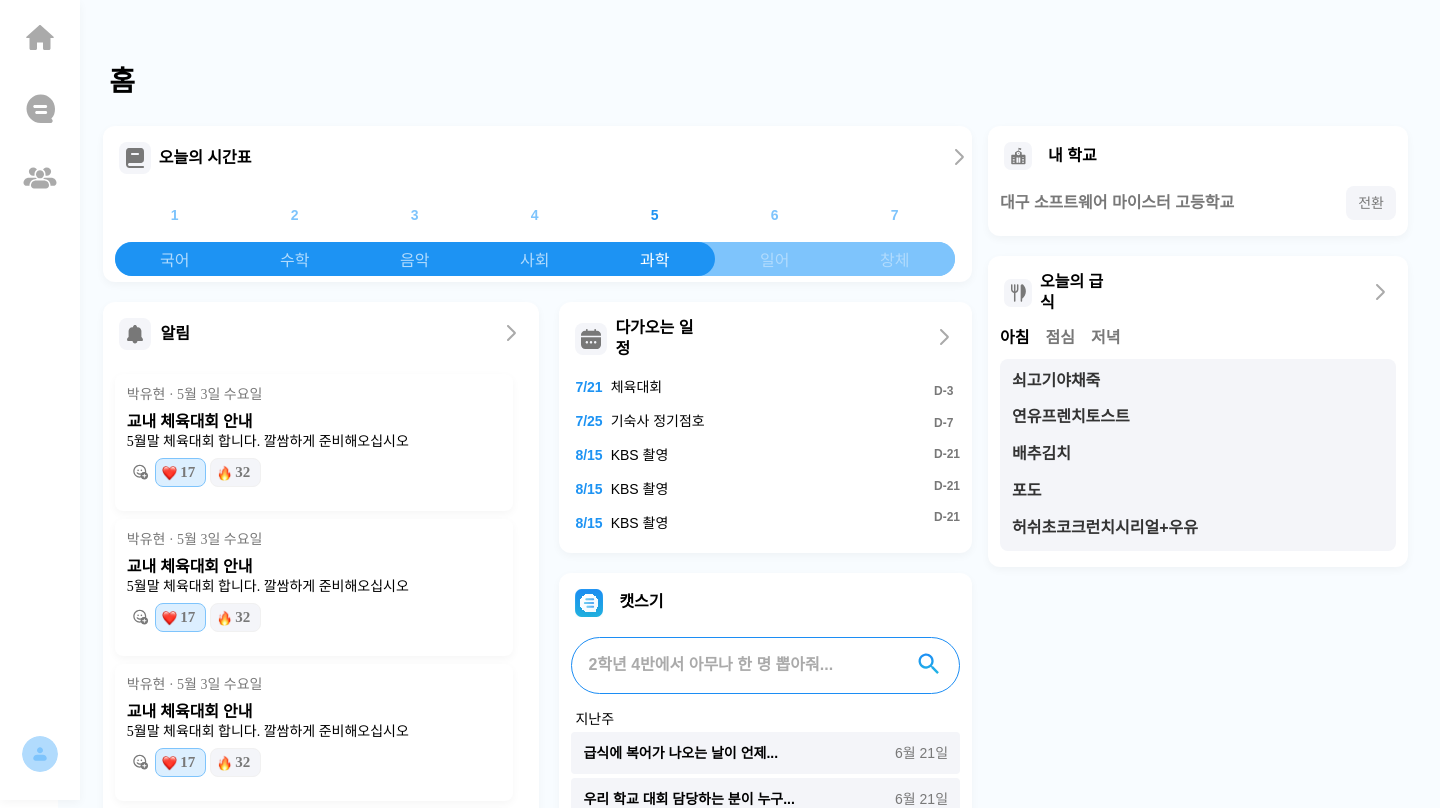
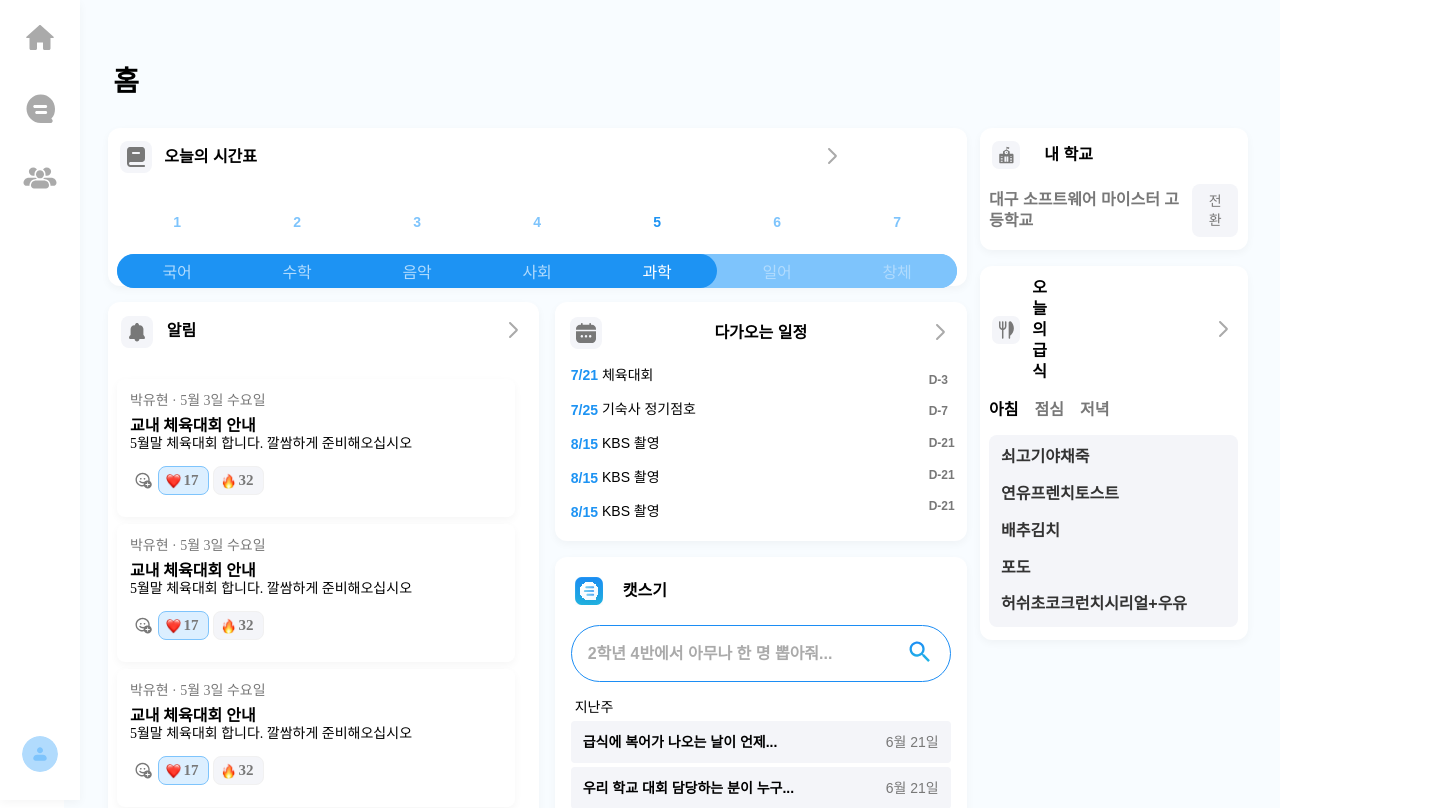
Before and after one commit to apeun-gidaechi/seugi-desktop, a React (Vite) app: page /home in a window 1280 px wide. Shown: the top 808 px of the page, 1440 px wide, since content can reach past the window. Built offline with nearby package versions, Linux system fonts and the light colour scheme; no server answers; the HTML template or start-up script is replaced by a standard one.

Commit message:
style :: %, em 수정

```diff
--- a/src/components/Home/Subscribed/Home.style.ts
+++ b/src/components/Home/Subscribed/Home.style.ts
@@ -2,7 +2,7 @@ import styled from "styled-components";
 
 export const HomeContainer = styled.div`
   display: flex;
-  width: 1440px;
+  width: 100%;
   height: 1024px;
   align-items: flex-start;
 `;
@@ -12,7 +12,7 @@ export const HomeMain = styled.div`
   padding: 64px 32px;
   flex-direction: column;
   align-items: flex-start;
-  gap: 20px;
+  gap: 1em;
   flex: 1 0 0;
   align-self: stretch;
 
@@ -20,13 +20,13 @@ export const HomeMain = styled.div`
 
   background: var(--Primary-Primary050, #f8fcff);
 
-  margin-left: 4%;
+  margin-left: 4rem;
 `;
 
 export const ComponentsBox = styled.div`
   display: flex;
   align-items: flex-start;
-  gap: 16px;
+  gap: 0.8em;
   align-self: stretch;
 
   margin-left: 1%;
@@ -53,25 +53,25 @@ export const HomeWrapper1 = styled.div`
   display: flex;
   flex-direction: column;
   align-items: flex-start;
-  gap: 20px;
+  gap: 1em;
   flex: 1 0 0;
 `;
 
 export const HomeWrapper2 = styled.div`
   display: flex;
-  width: 420px;
-  height: 440px;
+  width: 100%;
+  height: 50%;
   flex-direction: column;
   align-items: flex-start;
-  gap: 20px;
+  gap: 1em;
 `;
 
 export const HomeWrapper1UpContainer = styled.div`
   display: flex;
-  padding: 12px 12px 16px 12px;
+  padding: 0.6em 0.6em 0.8em 0.6em;
   flex-direction: column;
   align-items: flex-start;
-  gap: 10px;
+  gap: 0.9em;
   align-self: stretch;
 
   border-radius: 12px;
@@ -82,7 +82,7 @@ export const HomeWrapper1UpContainer = styled.div`
 
 export const ScheduleTitleBox = styled.div`
   display: flex;
-  padding: 4px;
+  padding: 0.2em;
   justify-content: space-between;
   align-items: center;
 `;
@@ -90,16 +90,16 @@ export const ScheduleTitleBox = styled.div`
 export const HomeWrapper1DownContainer = styled.div`
   display: flex;
   align-items: flex-start;
-  gap: 20px;
+  gap: 1em;
   align-self: stretch;
 `;
 
 export const LeftContainer = styled.div`
   display: flex;
-  padding: 12px 12px 16px 12px;
+  padding: 0.6em 0.6em 0.8em 0.6em;
   flex-direction: column;
   align-items: flex-start;
-  gap: 10px;
+  gap: 0.9em;
   flex: 1 0 0;
 
   border-radius: 12px;
@@ -126,7 +126,7 @@ export const NotificationBox = styled.div`
 
   flex-direction: column;
 
-  top: 10px;
+  top: 0.8em;
 
   width: 398px;
   height: 580px;
@@ -137,17 +137,17 @@ export const NotificationWrapper = styled.div`
 
   flex-direction: column;
 
-  padding: 12px;
+  padding: 0.8em;
 
   width: 398px;
   height: 139px;
 
   border-radius: 8px;
 
-  margin-bottom: 8px;
+  margin-bottom: 0.4em;
 
   background: var(--Sub-White, #fff);
-  /* ev-black-1 */
+
   box-shadow: 0px 3px 9px 0px rgba(0, 0, 0, 0.04);
 `;
 
@@ -167,7 +167,7 @@ export const NotificationContentTitle = styled.span`
 
   color: var(--Black, #000);
 
-  top: 8px;
+  top: 0.4em;
 
   font-family: Pretendard;
   font-size: 16px;
@@ -181,7 +181,7 @@ export const NotificationContentDescription = styled.span`
 
   color: var(--Black, #000);
 
-  top: 7.5px;
+  top: 0.35em;
 
   font-family: Pretendard;
   font-size: 14px;
@@ -193,12 +193,12 @@ export const NotificationContentDescription = styled.span`
 export const NotificationAddEmoji = styled.img`
   position: relative;
 
-  top: 15px;
+  top: 1.1em;
 
   width: 28px;
   height: 28px;
 
-  padding: 4px;
+  padding: 0.2em;
 `;
 
 export const NotificationEmojiBox = styled.div`
@@ -214,7 +214,7 @@ export const NotificationEmojiWrapper = styled.div`
 
   justify-content: center;
   align-items: center;
-  top: 15px;
+  top: 1.1em;
 
   margin-right: 4px;
 
@@ -246,10 +246,10 @@ export const NotificationEmoji = styled.img`
 `;
 
 export const NotificationEmojiCount = styled.span`
-  margin: 3px;
+  margin: 0.15em;
 
   color: var(--Gray-Gray600, #787878);
-  /* Body1 */
+
   font-family: Pretendard;
   font-size: 15px;
   font-style: normal;
@@ -258,7 +258,7 @@ export const NotificationEmojiCount = styled.span`
 
 export const TitleContainer = styled.div`
   display: flex;
-  padding: 4px;
+  padding: 0.2em;
   justify-content: space-between;
   align-items: center;
   align-self: stretch;
@@ -268,7 +268,7 @@ export const RightContainer = styled.div`
   display: flex;
   flex-direction: column;
   align-items: flex-start;
-  gap: 20px;
+  gap: 1em;
   flex: 1 0 0;
 `;
 
@@ -288,7 +288,7 @@ export const RightUpContainer = styled.div`
 
 export const RightDownContainer = styled.div`
   display: flex;
-  padding: 12px;
+  padding: 1em;
   flex-direction: column;
   justify-content: center;
   align-items: flex-start;
@@ -311,7 +311,7 @@ export const SeugiTitleContainer = styled.div`
 
 export const UpContainer = styled.div`
   display: flex;
-  padding: 12px 12px 16px 12px;
+  padding: 0.6em 0.6em 0.8em 0.6em;
   flex-direction: column;
   align-items: flex-start;
   gap: 12px;
@@ -325,10 +325,10 @@ export const UpContainer = styled.div`
 
 export const DownContainer = styled.div`
   display: flex;
-  padding: 12px 12px 16px 12px;
+  padding: 0.6em 0.6em 0.8em 0.6em;
   flex-direction: column;
   align-items: flex-start;
-  gap: 10px;
+  gap: 0.9em;
   flex: 1 0 0;
   align-self: stretch;
 
@@ -340,7 +340,7 @@ export const DownContainer = styled.div`
 
 export const SoonScheduleBox = styled.div`
   display: flex;
-  padding: 4px;
+  padding: 0.2em;
   justify-content: space-between;
   align-items: center;
   align-self: stretch;
@@ -351,7 +351,7 @@ export const BookLogo = styled.img`
 `;
 
 export const DailyScheduleTitle = styled.h2`
-  margin-left: 8px;
+  margin-left: 0.75em;
 
   color: #000;
 
@@ -367,7 +367,7 @@ export const NumberTable = styled.div`
 
   position: relative;
 
-  top: 10px;
+  top: 0.9em;
 `;
 
 export const Number = styled.div`
@@ -401,7 +401,7 @@ export const ItemTable = styled.table`
 
   border-radius: 20px;
 
-  top: 10px;
+  top: 0.9em;
 `;
 
 export const Item = styled.div`
@@ -444,7 +444,7 @@ export const NotificationLogo = styled.img`
 export const NotificationTitle = styled.h2`
   position: relative;
 
-  left: 8px;
+  left: 0.75em;
 
   color: var(--Black, #000);
 
@@ -464,7 +464,7 @@ export const NArrowLogo = styled.img`
 export const ArrowLogo = styled.img`
   position: relative;
 
-  left: 695px;
+  left: 44vw;
 `;
 
 export const ScheduleBox = styled.div`
@@ -475,7 +475,7 @@ export const ScheduleBox = styled.div`
 
   background-color: #fff;
 
-  padding: 12px;
+  padding: 1.2em;
 
   border-radius: 12px;
 
@@ -489,7 +489,7 @@ export const CalendarLogo = styled.img`
   width: 32px;
   height: 32px;
 
-  margin-right: 8px;
+  margin-right: 0.7em;
 `;
 
 export const ScheduleTitle = styled.span`
@@ -500,7 +500,7 @@ export const ScheduleTitle = styled.span`
   font-style: normal;
   font-weight: 600;
   line-height: 130%;
-  margin-right: 60%;
+  margin-right: 5%;
 `;
 
 export const ArrowLButton = styled.button`
@@ -519,7 +519,7 @@ export const CatSeugiBox = styled.div`
 
   background-color: #fff;
 
-  padding: 12px;
+  padding: 1em;
 
   border-radius: 12px;
 
@@ -533,7 +533,7 @@ export const SeugiImg = styled.img`
   width: 28px;
   height: 28px;
 
-  margin-right: 8px;
+  margin-right: 0.75em;
 `;
 
 export const CatSeugiTitle = styled.span`
@@ -556,14 +556,14 @@ export const SchoolImg = styled.img`
   width: 28px;
   height: 28px;
 
-  margin-right: 8px;
+  margin-right: 0.75em;
 `;
 
 export const SchoolTitleBox = styled.div`
   display: flex;
-  padding: 4px;
+  padding: 0.2em;
   align-items: center;
-  gap: 8px;
+  gap: 0.75em;
   align-self: stretch;
 `;
 
@@ -576,9 +576,10 @@ export const MySchooliTitle = styled.span`
   font-weight: 600;
   line-height: 130%;
 `;
+
 export const CafeteriaTitleBox = styled.div`
   display: flex;
-  padding: 4px;
+  padding: 0.2em;
   justify-content: space-between;
   align-items: center;
   align-self: stretch;
@@ -588,7 +589,7 @@ export const CafeteriaImg = styled.img`
   width: 28px;
   height: 28px;
 
-  margin-right: 8px;
+  margin-right: 0.75em;
 `;
 
 export const CafeteriaTitle = styled.p`
@@ -606,7 +607,7 @@ export const CafeteriaTitle = styled.p`
 export const DummyBox = styled.div`
   display: flex;
   align-items: flex-start;
-  gap: 4px;
+  gap: 0.3m;
   align-self: stretch;
 `;
 
@@ -618,7 +619,7 @@ export const DateDummy = styled.div`
   gap: 16px;
   align-self: stretch;
 
-  border-radius: 8px;
+  border-radius: 0.75em;
 `;
 
 export const DateText = styled.span`
@@ -633,7 +634,7 @@ export const DateText = styled.span`
 
 export const SubDummy = styled.div`
   display: flex;
-  padding: 4px 0px;
+  padding: 0.2em 0px;
   flex-direction: column;
   align-items: flex-start;
   gap: 16px;
```
